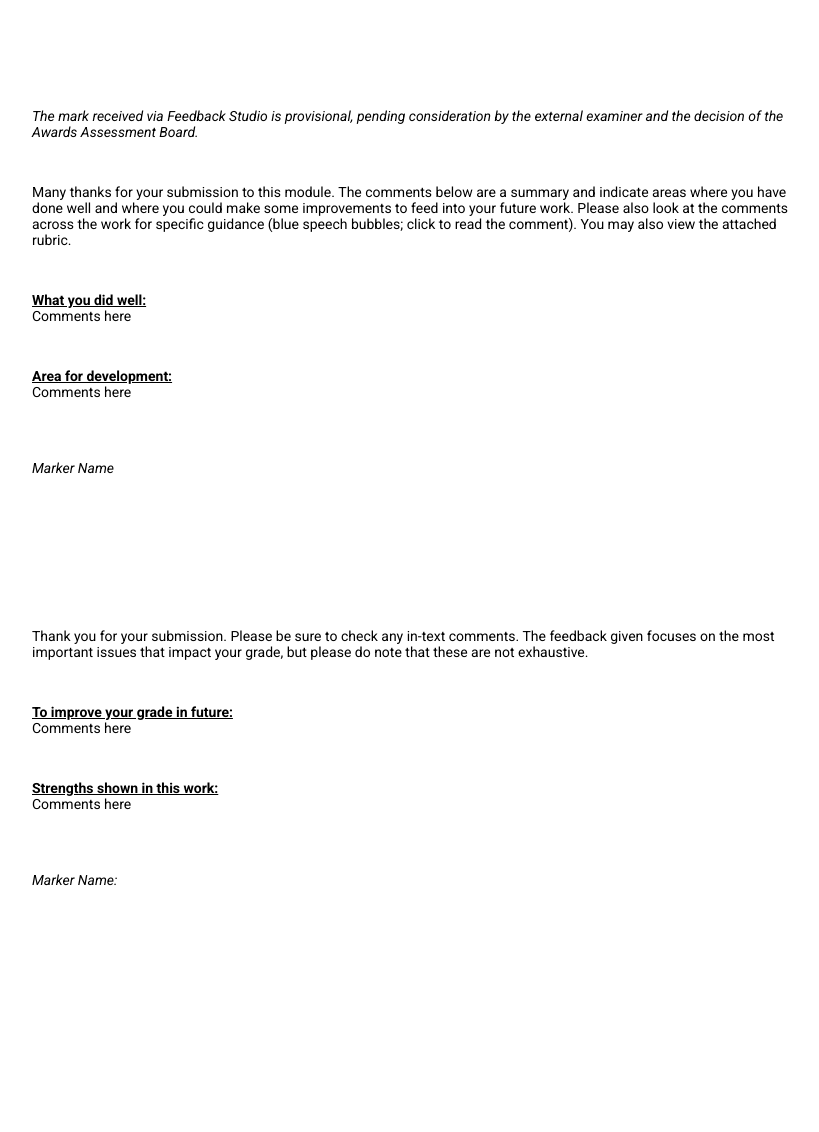
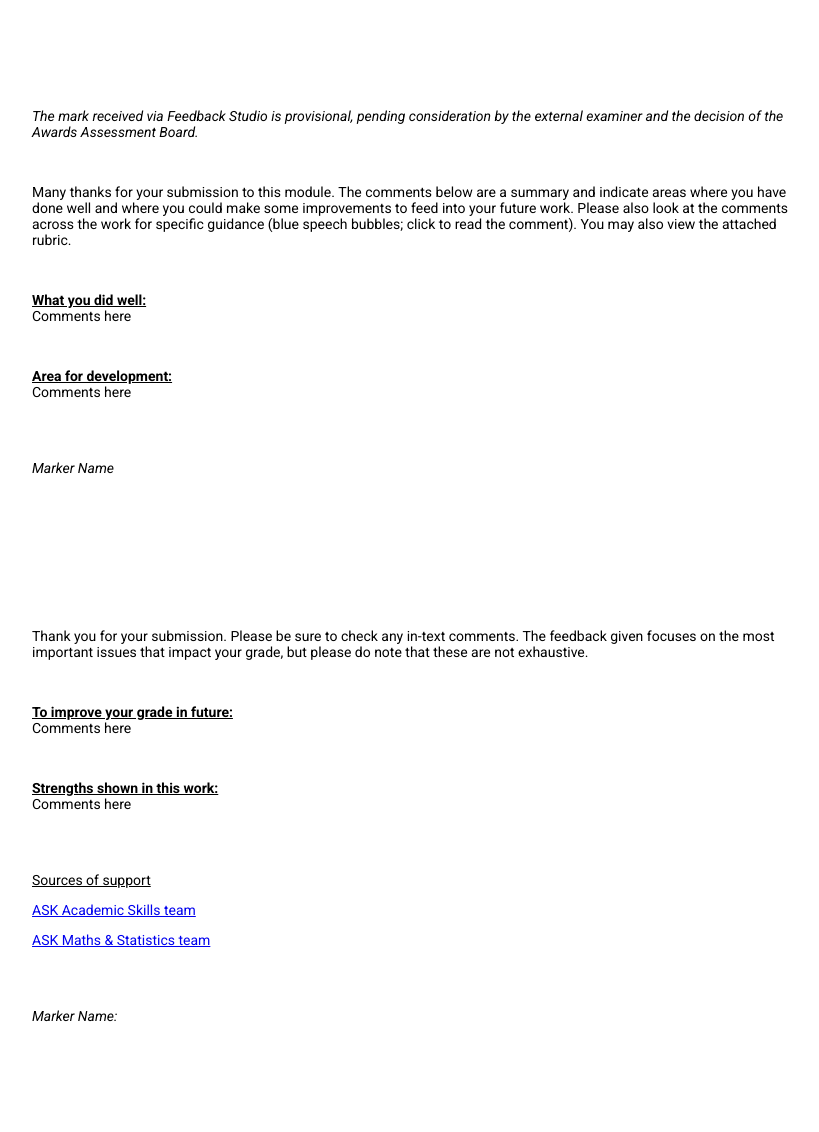
Before and after one commit to b-kennedy0/b-kennedy0.github.io, a Jekyll site: the page marking-comment.html, which Jekyll copies as it is, in a window 1280 px wide. Shown: the whole page, without its empty margins (226-1045 px from the left). Built offline with Jekyll 4.4.1, drawn with Linux system fonts in a browser that asks for light colours; before the commit the page ends 996 px from its top, so only the background shows below that.

Commit message:
Add sources of support section to marking-comment.html

```diff
--- a/marking-comment.html
+++ b/marking-comment.html
@@ -26,5 +26,9 @@
     <p>&nbsp;</p>
     <p><strong><u>Strengths shown in this work:</u></strong><br>Comments here</p>
     <p><br>&nbsp;</p>
+    <p><u>Sources of support</u></p>
+<p><span lang="EN-US"><a href="https://moodle.chester.ac.uk/course/view.php?id=8136" target="_blank"><span lang="EN-GB">ASK Academic Skills team</span></a></span></p>
+<p><span lang="EN-US"><a href="https://moodle.chester.ac.uk/course/view.php?id=8994" target="_blank"><span lang="EN-GB">ASK Maths &amp; Statistics team</span></a></span></p>
+    <p><br>&nbsp;</p>
     <p><i>Marker Name:</i></p>
 </body>
```
